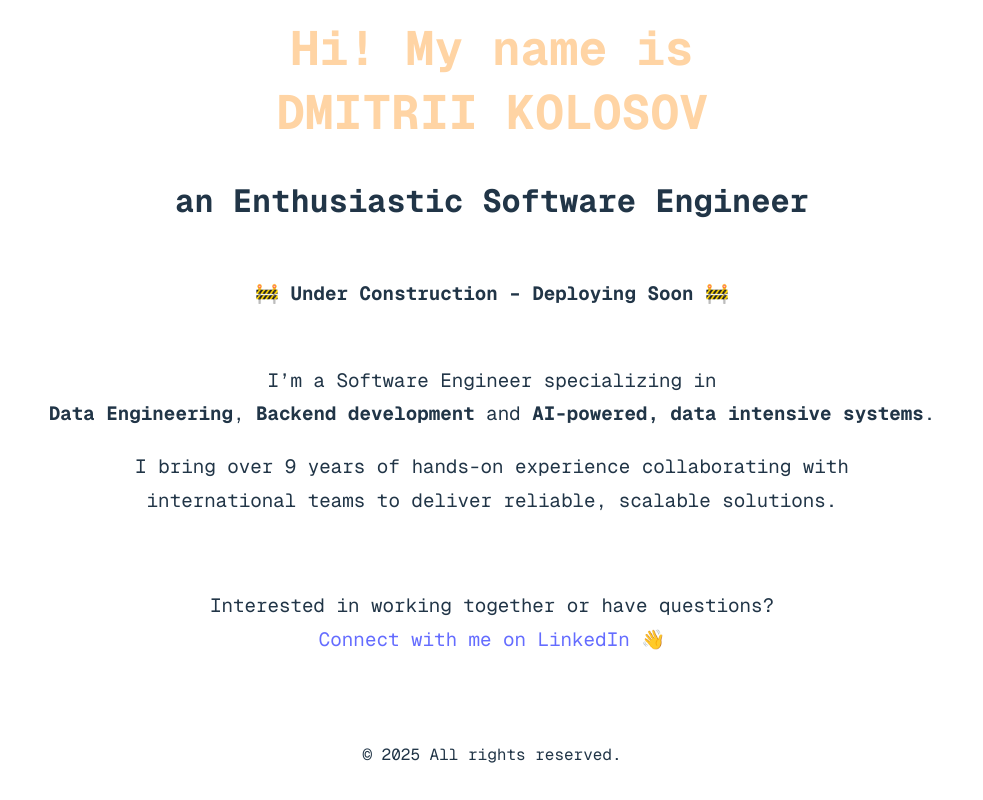
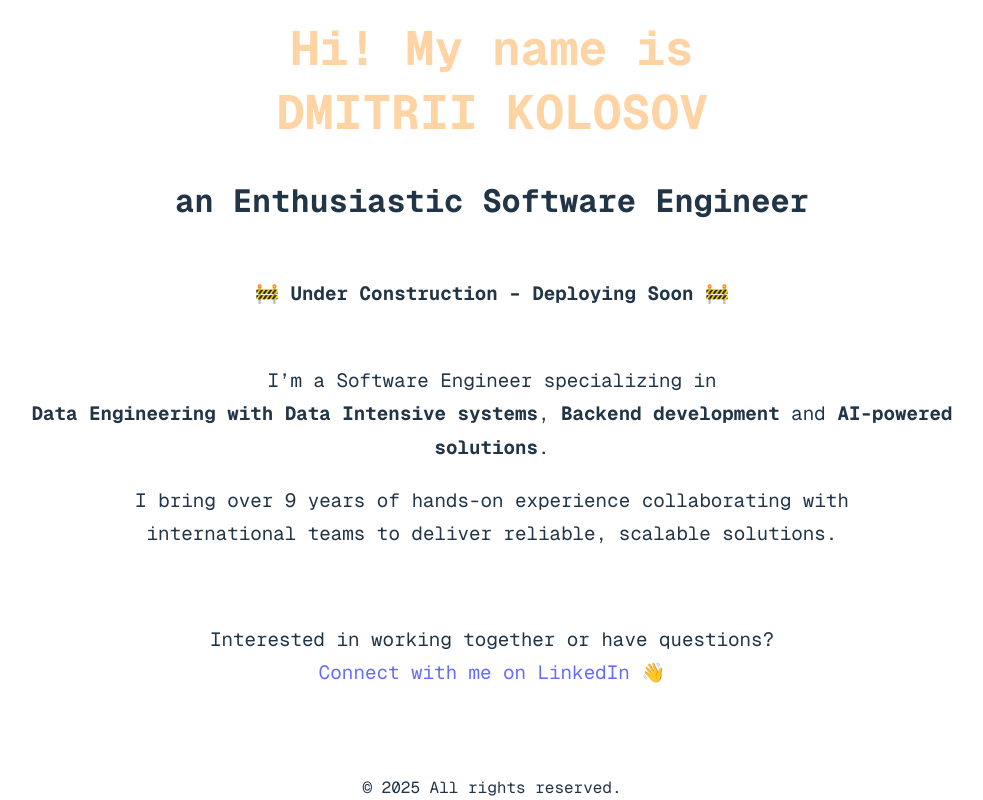
Before and after one commit to kolosov-dev/k_under_constuction, a React (Vite) app in the folder k_undr_constr/: page / in a window 1280 px wide. Shown: the part 608-1408 px from the top of the page, without its empty margins (148-1131 px from the left). Before the commit the page ends 1375 px from the top, so only its background shows below. Built offline with nearby package versions, Linux system fonts and the light colour scheme.

Commit message:
Update App.jsx

```diff
--- a/k_undr_constr/src/App.jsx
+++ b/k_undr_constr/src/App.jsx
@@ -82,8 +82,8 @@ const App = () => {
                   🚧 <b>Under Construction – Deploying Soon</b> 🚧<br/><br/>
                   <p>
                       I’m a Software Engineer specializing in <br/>
-                      <b>Data Engineering</b>,
-                      <b> Backend development</b> and <b>AI-powered, data intensive systems</b>.
+                      <b>Data Engineering with Data Intensive systems</b>,
+                      <b> Backend development</b> and <b>AI-powered solutions</b>.
                   </p>
                   <p>
                       I bring over <em>9 years</em> of hands-on experience collaborating with <br/>
```
